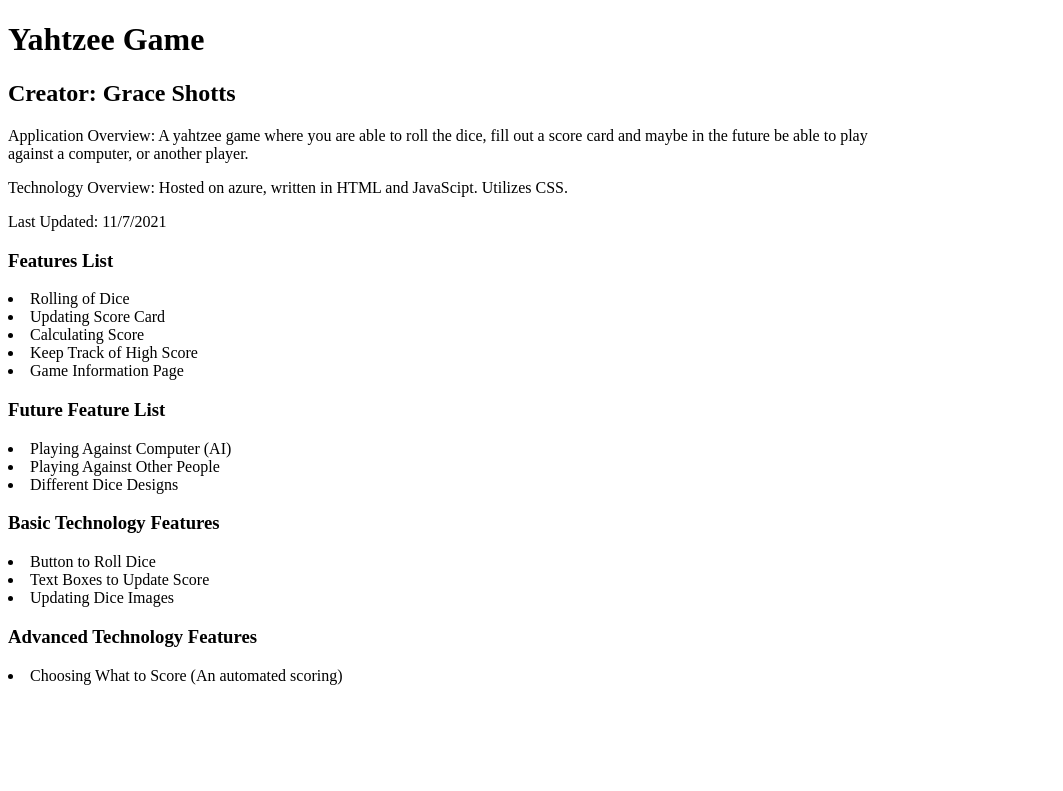
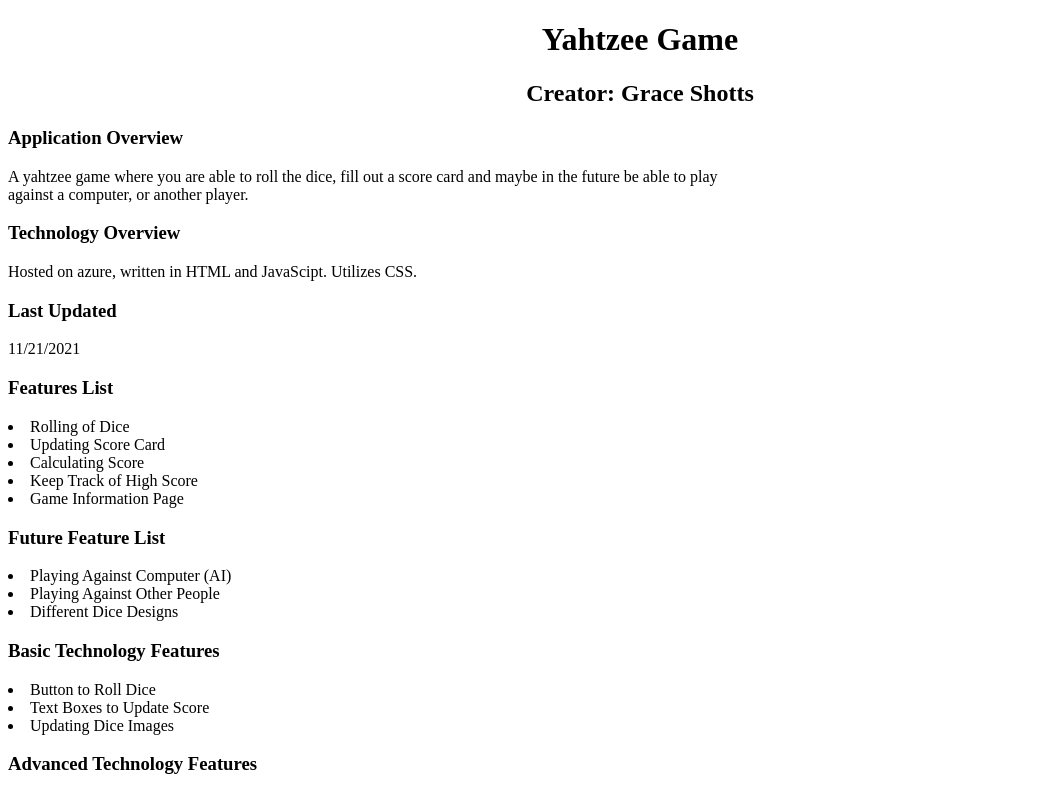
Before and after one commit to graceshotts15/finalprojectprop, a plain HTML site: page index.html in a window 1280 px wide. Shown: the top 791 px of the page, without its empty margins (0-1063 px from the left). Drawn offline with Linux system fonts and the light colour scheme.

Commit message:
Update index.html

```diff
--- a/index.html
+++ b/index.html
@@ -1,14 +1,20 @@
+
 <!doctype html>
 <html>
 <head>
-    <h1> Yahtzee Game </h1>
-    <h2> Creator: Grace Shotts </h2>
+    <title> Yahtzee </title>
+    <h1 style="text-align:center"> Yahtzee Game </h1>
+    <h2 style="text-align:center"> Creator: Grace Shotts </h2>
+    <link rel="stylesheet" href="cssfinal.css">
 </head>
 <body>
-<p> Application Overview: A yahtzee game where you are able to roll the dice, fill out a score card and maybe in the future be able to play </br>
+<h3> Application Overview </h3>
+<p> A yahtzee game where you are able to roll the dice, fill out a score card and maybe in the future be able to play </br>
     against a computer, or another player. </p>
-<p> Technology Overview: Hosted on azure, written in HTML and JavaScipt. Utilizes CSS. </p>
-<p> Last Updated: 11/7/2021 </p>
+<h3> Technology Overview</h3>
+<p> Hosted on azure, written in HTML and JavaScipt. Utilizes CSS. </p>
+<h3> Last Updated </h3>
+<p> 11/21/2021 </p>
 <h3> Features List </h3>
 <li> Rolling of Dice </li>
 <li> Updating Score Card </li>
@@ -17,7 +23,7 @@
 <li> Game Information Page </li>
 
 
-<h3> Future Feature List</h3>
+<h3> Future Feature List </h3>
 <li> Playing Against Computer (AI) </li>
 <li> Playing Against Other People </li>
 <li> Different Dice Designs </li>
@@ -31,9 +37,6 @@
 <li> Choosing What to Score (An automated scoring) </li>
 
 
-
-
-
-
+<img src="yahtzee2.jpg" alt-"Yahtzee" class="center" height="500" width="1000"/>
 
 </body>
```
